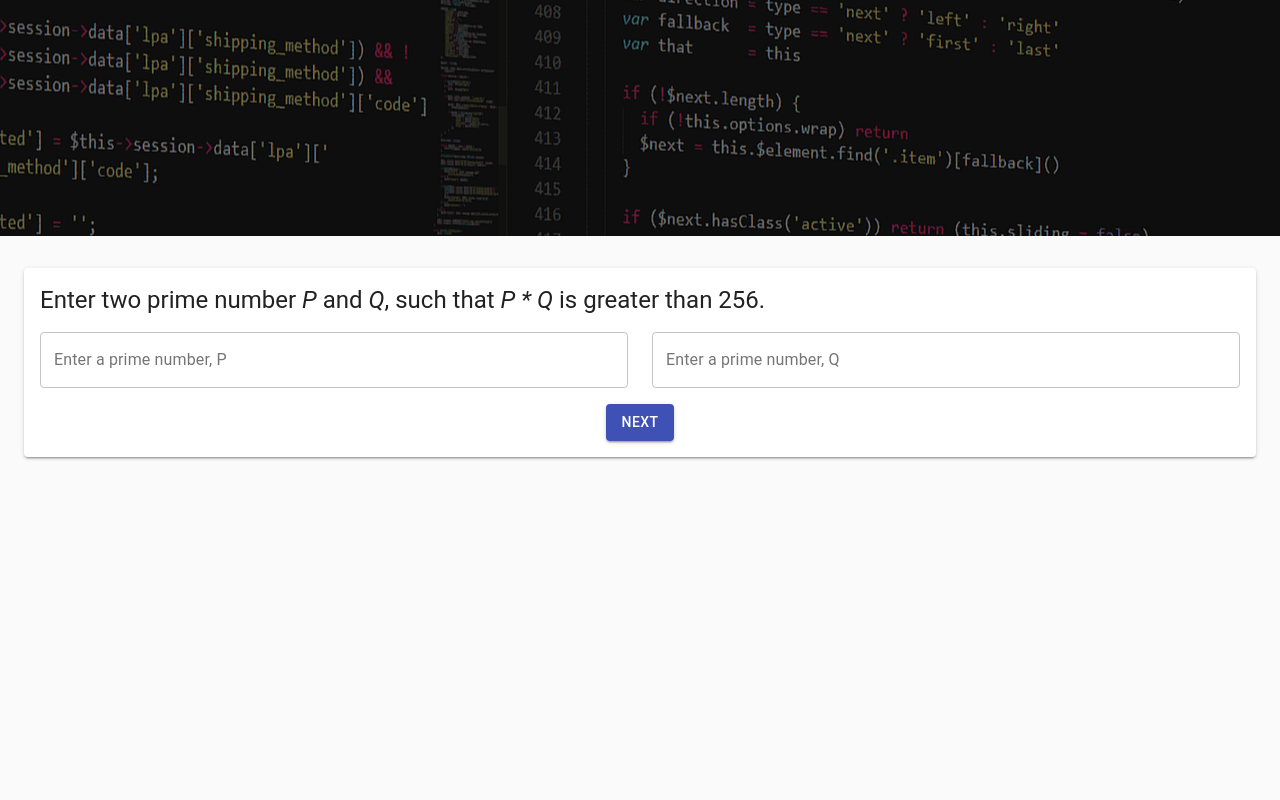
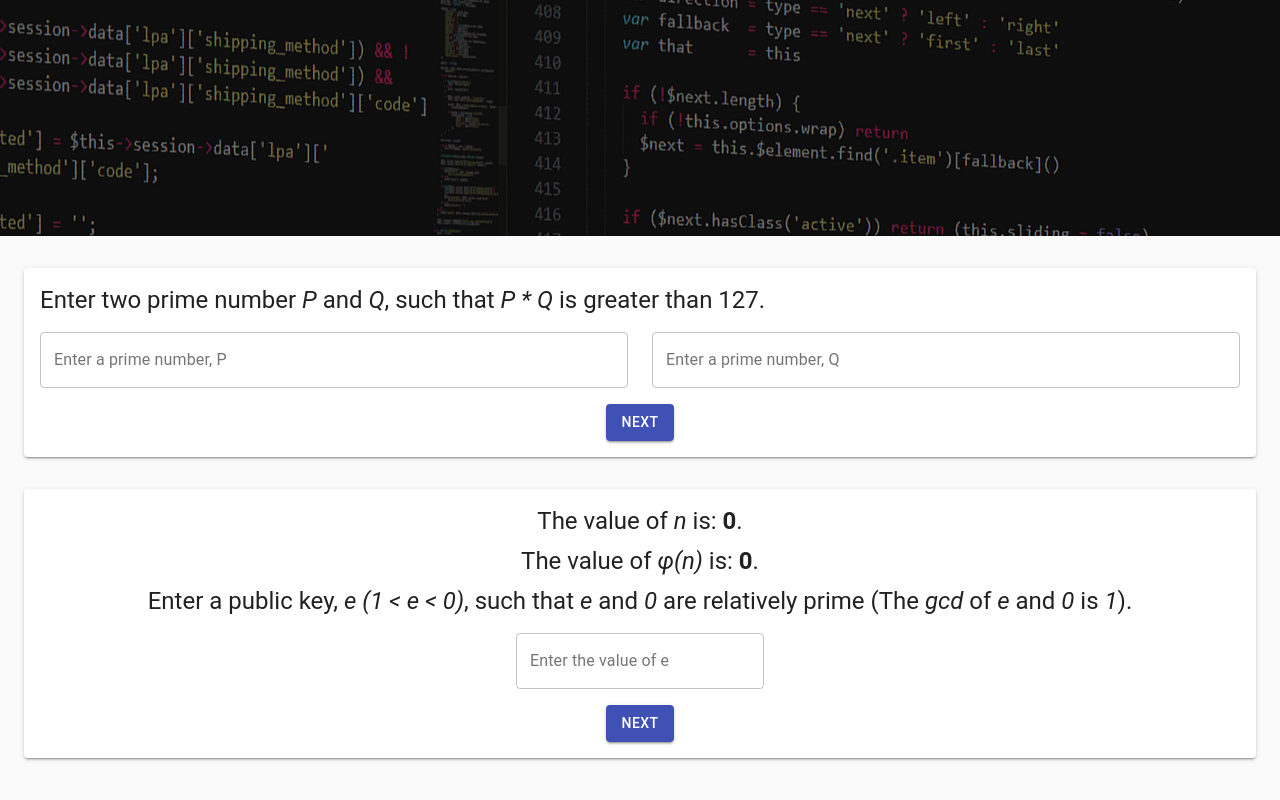
Before and after one commit to Ahasun/rsa-calculator-1, a React (Create React App) app: page / in a window 1280 px wide. Shown: the part 548-1348 px from the top of the page. Built offline with nearby package versions, Linux system fonts and the light colour scheme.

Commit message:
Small modification on some settings

```diff
--- a/src/Reducer.js
+++ b/src/Reducer.js
@@ -71,15 +71,14 @@ const reducer = (state, action) => {
           errorbag: [{ message: "P and Q should be prime numbers." }],
         };
       }
-      if (p * q <= 256) {
+      if (p * q <= 127) {
         return {
           ...state,
-          errorbag: [{ message: "P * Q is less than 256." }],
+          errorbag: [{ message: "P * Q is less than 127." }],
         };
       }
       const n = p * q;
       const phi = (p - BigInt(1)) * (q - BigInt(1));
-      action.onSuccessCallback();
       return {
         ...state,
         p: p.toString(),
--- a/src/components/Main/Main.js
+++ b/src/components/Main/Main.js
@@ -11,15 +11,7 @@ import { useStateValue } from "../../StateProvider";
 function Main() {
   const [{ errorbag }] = useStateValue();
 
-  const [state, setState] = useState(1);
   const [hasError, setHasError] = useState(true);
-
-  const changeState = useCallback(
-    (x) => {
-      setState(x);
-    },
-    [setState]
-  );
 
   const handleSnackbarOpen = useCallback(() => {
     setHasError(true);
@@ -40,8 +32,8 @@ function Main() {
   return (
     <main className="main">
       <Container fixed>
-        <PQForms changeState={changeState} />
-        {state >= 2 && <EForm changeState={changeState} />}
+        <PQForms />
+        <EForm />
       </Container>
       <Snackbar open={hasError} onClose={handleSnackbarClose}>
         <Alert onClose={handleSnackbarClose} severity="error">
--- a/src/components/Main/PQForms.js
+++ b/src/components/Main/PQForms.js
@@ -9,7 +9,7 @@ import Button from "@material-ui/core/Button";
 import "./PQForms.css";
 import { useStateValue } from "../../StateProvider";
 
-function PQForms({ changeState }) {
+function PQForms() {
   const [, dispatch] = useStateValue();
 
   const pValue = useRef();
@@ -25,17 +25,14 @@ function PQForms({ changeState }) {
         p: pValue.current.value,
         q: qValue.current.value,
       },
-      onSuccessCallback: () => {
-        changeState(2);
-      },
     });
-  }, [changeState, dispatch]);
+  }, [dispatch]);
 
   return (
     <Paper elevation={2} className="pqforms__container">
       <Typography variant="h5" gutterBottom>
         Enter two prime number <em>P</em> and <em>Q</em>, such that{" "}
-        <em>P * Q</em> is greater than 256.
+        <em>P * Q</em> is greater than 127.
       </Typography>
       <div className="pqforms__form">
         <Grid container spacing={3}>
```
